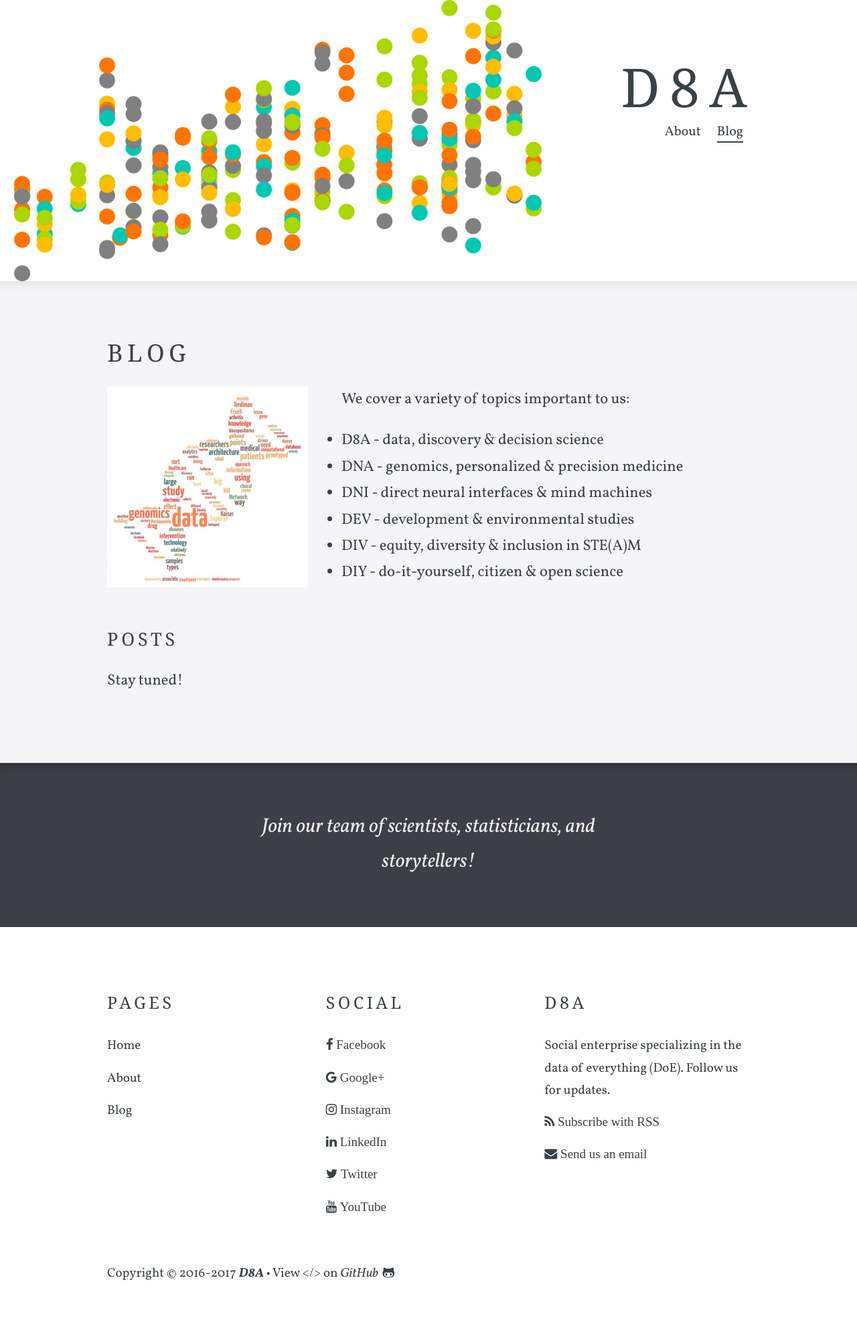
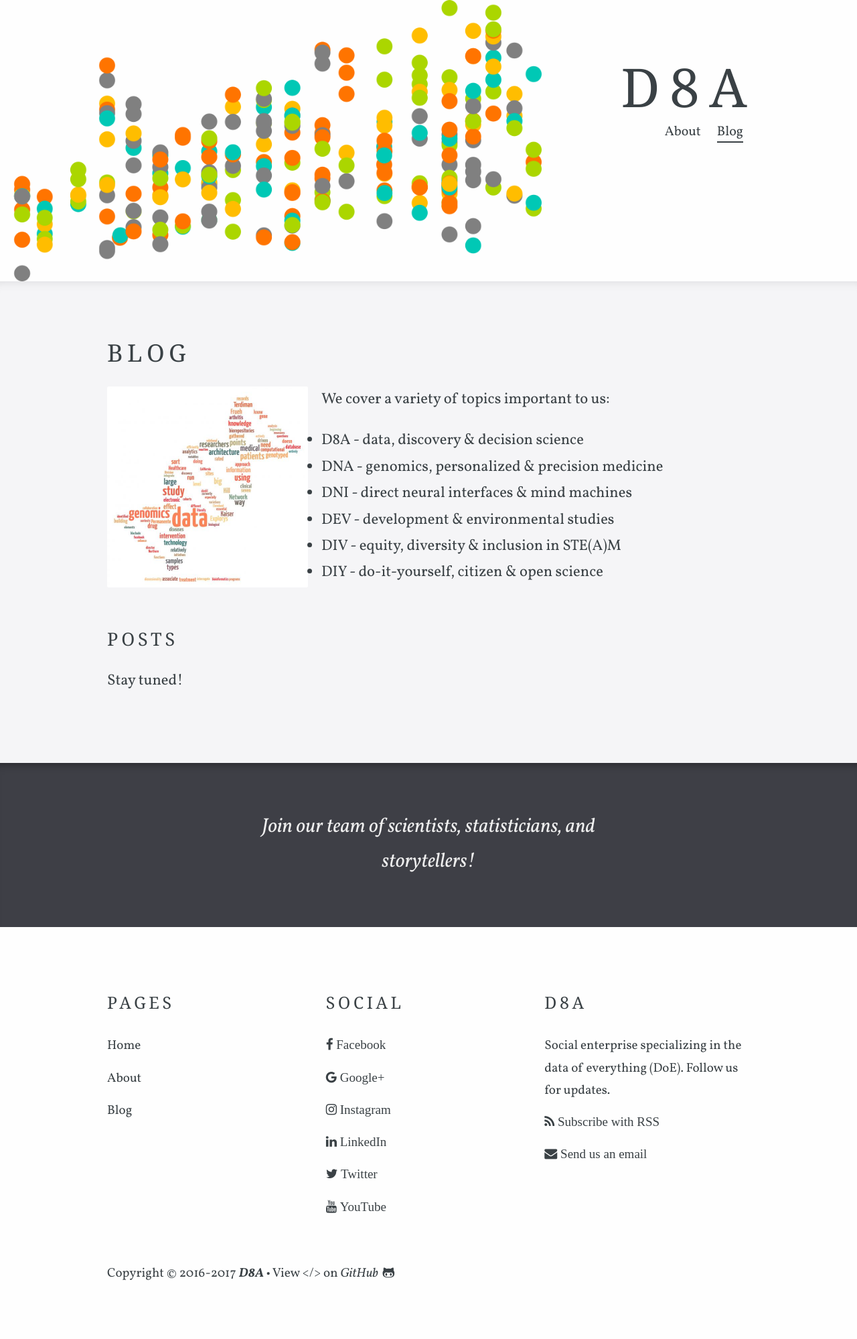
Before and after one commit to bioshack/d8a, a Jekyll site: the page built from pages/index.html, in a window 1280 px wide. Shown: the whole page at 67% size. Built offline with Jekyll 4.4.1, drawn with Linux system fonts in a browser that asks for light colours; some web fonts are replaced; the list of posts is cut into pages by our own code.

Commit message:
Edit margins

```diff
--- a/pages/index.html
+++ b/pages/index.html
@@ -9,7 +9,7 @@ navigation_order: 2
 ---
 
 <div class="editable">
-  <img src="/images/dna.jpg" align="left" height="300px" width="300px" style="margin:0px 50px 50px 0px">
+  <img src="/images/dna.jpg" align="left" height="300px" width="300px" style="margin:0px 20px 10px 0px">
 
   <p>We cover a variety of topics important to us:</p>
 
```
